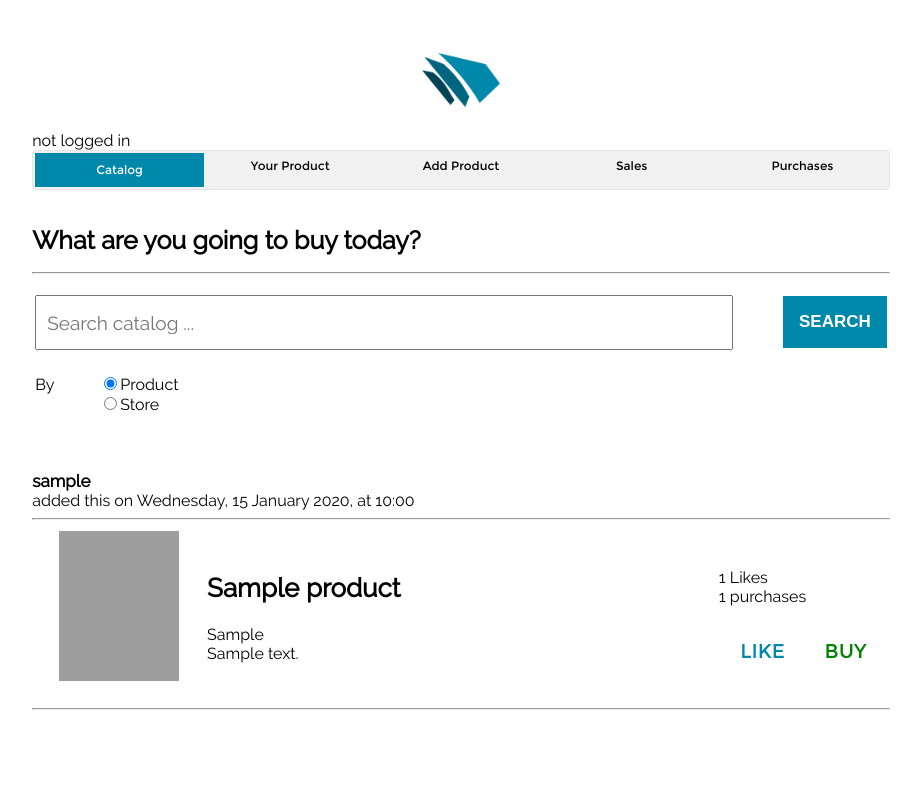
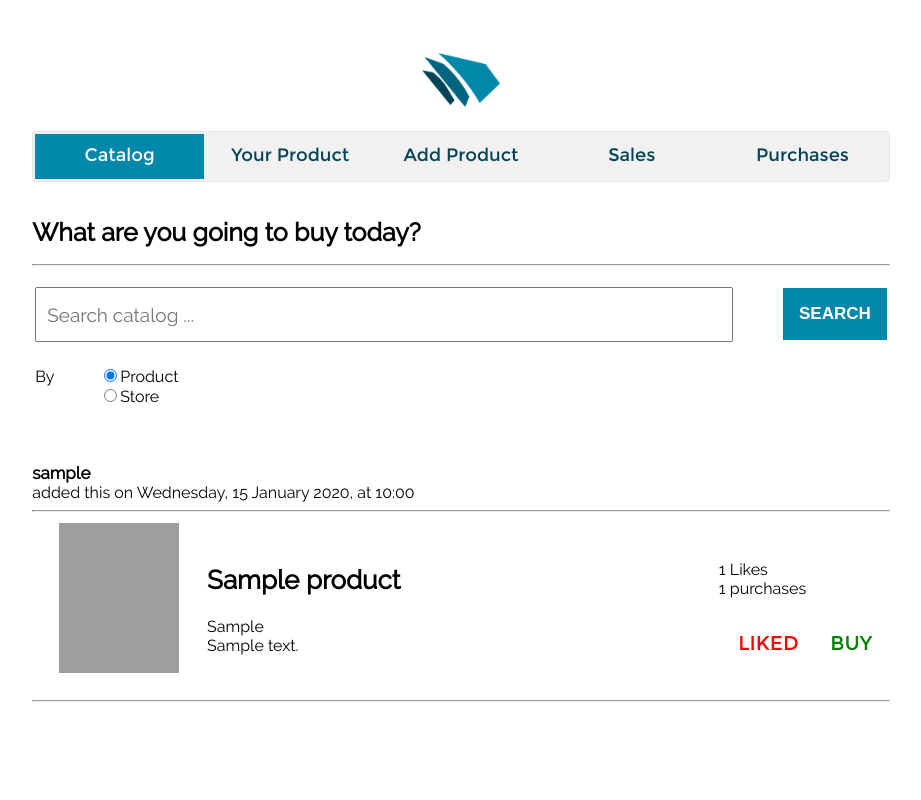
Before and after one commit to adipurnama141/TukarBuku, a PHP site: page /catalog.php?id_active=1 in a window 1280 px wide. Shown: the whole page, without its empty margins (179-1100 px from the left). Run offline with PHP 8.4, Linux system fonts and the light colour scheme; tables that the repository leaves empty or names only in its code hold one stand-in row (values such as "Sample post"); grey boxes are pictures that could not be loaded.

Commit message:
AJAX Like & Unlike Implementation

```diff
--- a/catalog.php
+++ b/catalog.php
@@ -16,11 +16,11 @@
 
 		<table class="navbar">
 			<tr>
-				<td class="active">Catalog</td>
-				<td><a href="myproduct.php"> <div style="width:100%;height:100%; color:black !important;">Your Product</div> </a> </td>
-				<td><a href="addproduct.php"> <div style="width:100%;height:100%; color:black !important;">Add Product</div> </a> </td>
-				<td><a href="sales.php"> <div style="width:100%;height:100%; color:black !important;">Sales</div> </a> </td>
-				<td><a href="purchases.php"> <div style="width:100%;height:100%; color:black !important;">Purchases</div> </a> </td>
+				<td > <a href="catalog.php" class="active"> Catalog </a> </td>
+				<td><a href="myproduct.php"> Your Product  </a> </td>
+				<td><a href="addproduct.php"> Add Product </a> </td>
+				<td><a href="sales.php"> Sales</a> </td>
+				<td><a href="purchases.php"> Purchases</a> </td>
 			</tr>
 		</table>
 
@@ -75,10 +75,27 @@
         		$nLike = "<span id = 'b". $productID .  "'>". $row["nLike"] . "</span>";
         		$nPurchase = $row["nPurchase"];
 
+        		$loggedInUser = $_GET["id_active"];
+
+        		$sql_like = "SELECT ID FROM like_db WHERE UserID = '$loggedInUser' and productID = '$productID' ";
+        		$resultlike = mysqli_query($conn,$sql_like);
+        		$isLiked = mysqli_num_rows($resultlike);
+
+
+        		$likeurl;
+        		if ($isLiked == 1) {
+        			$likeurl = '<div onclick="unlikeAJAX(this)"" class="likebuybutton like liked"  id="'. $productID.'"> LIKED </div> ';
+        		}
+        		else {
+        			$likeurl = '<div onclick="likeAJAX(this)"" class="likebuybutton like"  id="'. $productID.'"> LIKE </div> ';
+        		}
+
+
         		$imgurl = "<img src='img/" . $productID . ".png'>";
-        		$purchaseurl = "<a class='_b'  href='confirmpurchase.php?pid=" . $productID . "'> <div class='likebuybutton buy'> BUY </div> </a>";
-        		$likeurl = '<div onclick="likeAJAX(this)"" class="likebuybutton like"  id="'. $productID.'"> LIKE </div> ';
-        		#echo "PID : ". $productID;
+        		$purchaseurl = "<a class='_b'  href='confirmpurchase.php?id_active=".$loggedInUser ."&pid=" . $productID . "'> <div class='likebuybutton buy'> BUY </div> </a>";
+
+
+
 
 
         ?>
--- a/like.js
+++ b/like.js
@@ -1,7 +1,40 @@
+
+function unlikeAJAX(item){
+  var formData = new FormData();
+  formData.append("likedProductID" , item.id);
+
+  var xhr = new XMLHttpRequest();
+  xhr.open("post","unlike.php");
+  xhr.send(formData);
+
+  xhr.onreadystatechange = function () {
+  var DONE = 4; // readyState 4 means the request is done.
+  var OK = 200; // status 200 is a successful return.
+  if (xhr.readyState === DONE) {
+    if (xhr.status === OK)
+      console.log(xhr.responseText); // 'This is the returned text.'
+    document.getElementById("b" + item.id).innerHTML = xhr.responseText;
+    var buttonID = item.id;
+    console.log(buttonID);
+
+    document.getElementById(buttonID).innerHTML = "LIKE";
+    document.getElementById(buttonID).setAttribute("class", "likebuybutton like");
+    document.getElementById(buttonID).setAttribute("onClick", "likeAJAX(this)");
+
+
+
+
+    } else {
+      console.log('Error: ' + xhr.status); // An error occurred during the request.
+    }
+  }
+};
+
+
+
+
 
 function likeAJAX(item){
-
-
 	var formData = new FormData();
 	formData.append("likedProductID" , item.id);
 
@@ -19,6 +52,8 @@ function likeAJAX(item){
   	var buttonID = item.id;
   	console.log(buttonID);
   	document.getElementById(buttonID).className += " liked";
+    document.getElementById(buttonID).innerHTML = "LIKED";
+    document.getElementById(buttonID).setAttribute("onClick", "unlikeAJAX(this)");
 
     } else {
       console.log('Error: ' + xhr.status); // An error occurred during the request.
--- a/login.php
+++ b/login.php
@@ -36,7 +36,7 @@ if($count == 1) {
 	}
 	echo "user id kamu" . $UserID;
 	$_SESSION["UserID"] = $UserID;
-	header("Location: catalog.php");
+	header("Location: catalog.php?id_active=". $UserID);
 	die();
 
 }
--- a/logindetection.php
+++ b/logindetection.php
@@ -3,11 +3,11 @@
 			session_start();
 			include("connect.php");
 			if( ((isset($_SESSION["UserID"])) == 0) ) {
-				echo "not logged in";
 			}
 			else {
 				include("connect.php");
 				$id = $_SESSION["UserID"];
+				$id = $_GET["id_active"];
 				$sql = "SELECT Username FROM user WHERE ID = '$id' ";
 				$result = mysqli_query($conn, $sql);
 				while ( $row = mysqli_fetch_array($result)) {
--- a/style.css
+++ b/style.css
@@ -80,7 +80,7 @@ body {
 
 .navbar {
 	width: 100%;
-	height: 40px;
+	height: 51px;
 	table-layout: fixed;
 	text-align: center;
 	font-family: Montserrat;
@@ -113,7 +113,7 @@ body {
 
 .navbar td:hover{
 	background-color: #08A;
-  	color: white;
+  	color: white !important;
 }
 
 .search {
@@ -132,7 +132,7 @@ h5 {
 
 .active {
    background-color: #08A;
-  color: white;
+  color: white !important;
 }
 
 
@@ -275,6 +275,26 @@ a {
 	}
 
 .liked {
+	color : red;
+
+}
+
+.navbar td {
+	position: relative;
+}
+
+.navbar a {
+	position: absolute;
+  top: 0;
+  left: 0;
+  display: block;
+  width: 100%;
+  height: 100%;
+  font-size: 18px;
+  line-height: 42px;
+  color: rgb(2, 68, 85);
+}
+
+.navbar a:hover {
 	color :white;
-	background-color: rgb(0, 136, 170);
 }
```
Also changed, not shown: milestone.txt (added, +17 -0 lines), unlike.php (added, +38 -0 lines).
